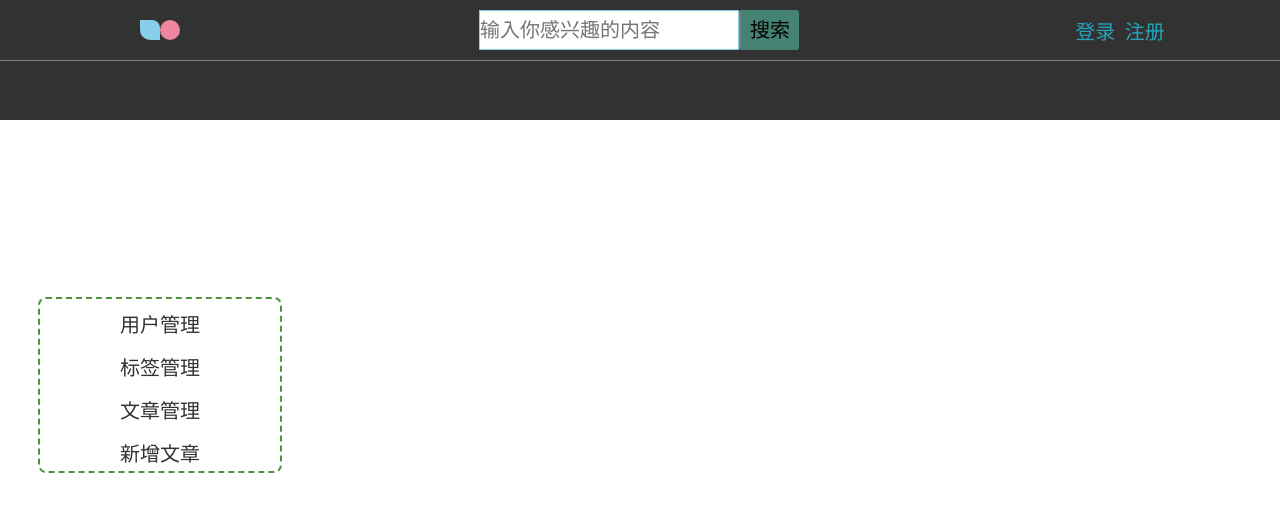
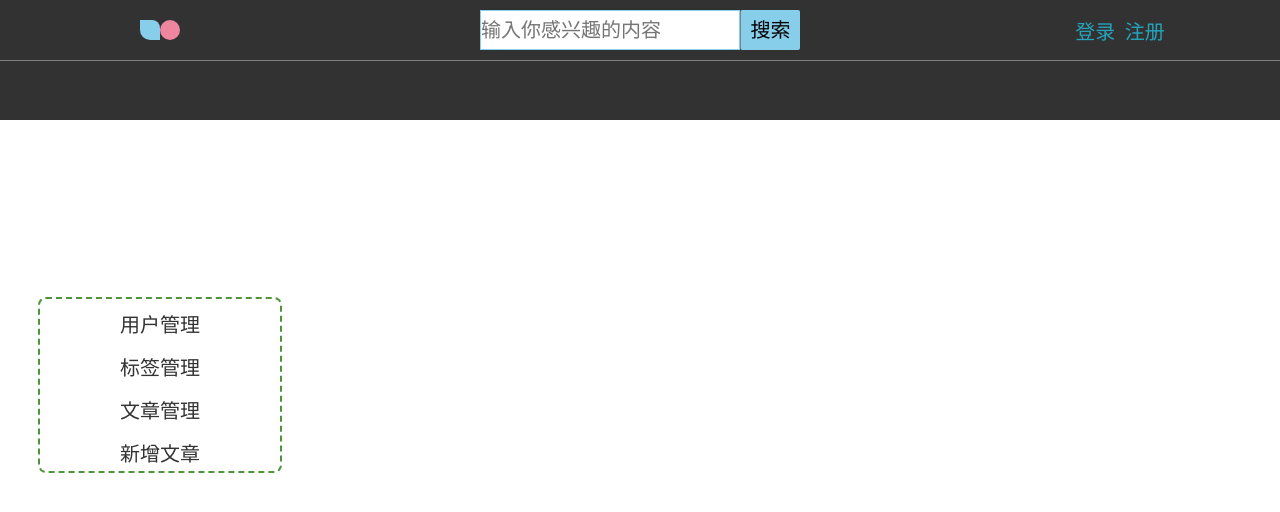
Before and after one commit to miyoZzz/anac_tech, a Vue app in the folder frontend/web/: page / in a window 1280 px wide. Shown: the top 512 px of the page. Built offline with nearby package versions, Linux system fonts and the light colour scheme; what mavon-editor would draw is missing.

Commit message:
header 微调

```diff
--- a/frontend/web/src/components/header/AcSearch.vue
+++ b/frontend/web/src/components/header/AcSearch.vue
@@ -23,10 +23,9 @@
       height: .4rem;
       width: .6rem;
       font-size: .2rem;
-      background: #448372;
-      border-left: 0.02rem solid gray;
-      border-radius: 0.03rem;
-      margin-right: 0.02rem;
+      background: #87CEEB;
+      border-left: 0.01rem solid gray;
+      border-radius: 0.02rem;
     }
   }
 
```
